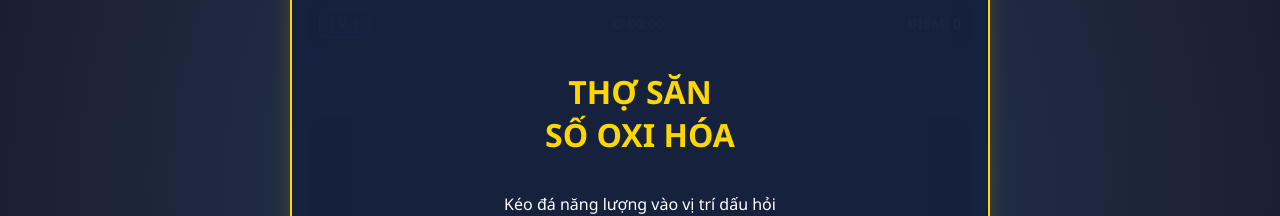
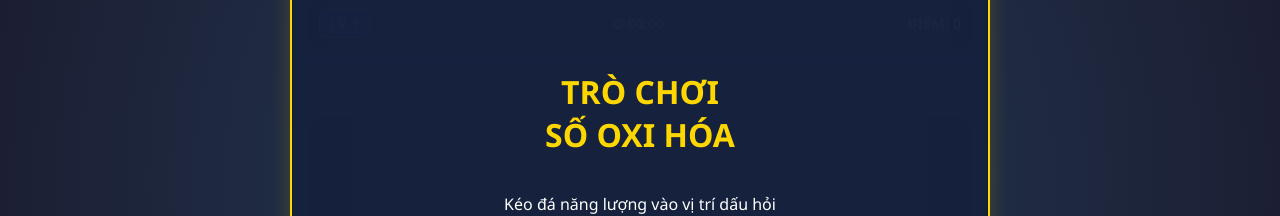
Before and after one commit to dau211/sooxihoa, a plain HTML site: page index.html in a window 1280 px wide. Shown: the part 224-440 px from the top of the page. Drawn offline with Linux system fonts and the light colour scheme.

Commit message:
Update index.html

```diff
--- a/index.html
+++ b/index.html
@@ -287,7 +287,7 @@
         <div class="stone-pouch" id="stone-pouch"></div>
 
         <div class="overlay-screen" id="start-screen">
-            <h1 style="color: var(--accent-gold); text-align: center;">THỢ SĂN<br>SỐ OXI HÓA</h1>
+            <h1 style="color: var(--accent-gold); text-align: center;">TRÒ CHƠI<br>SỐ OXI HÓA</h1>
             <p>Kéo đá năng lượng vào vị trí dấu hỏi</p>
             <button class="btn" onclick="startGame()">Bắt Đầu</button>
         </div>
```
